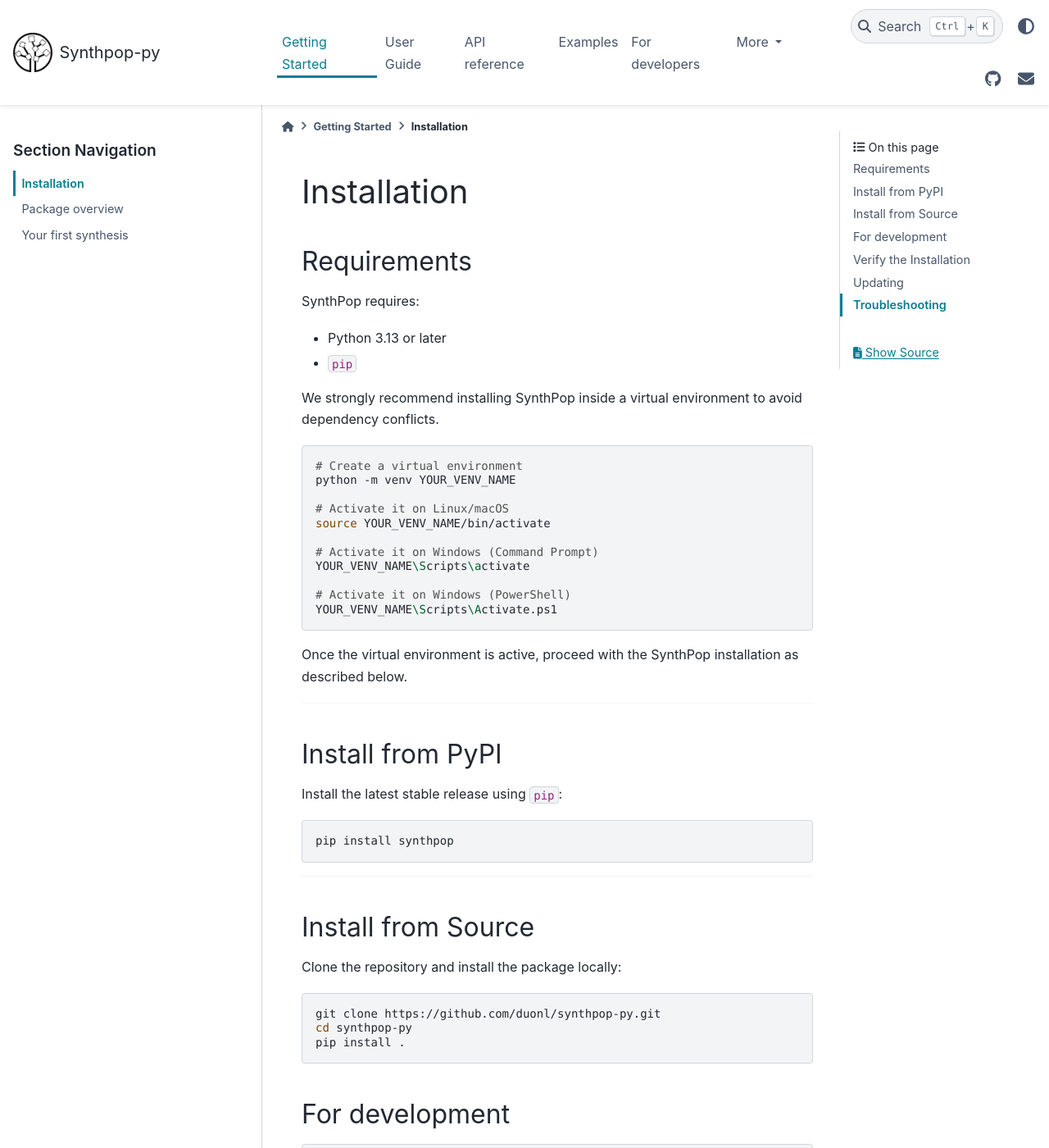
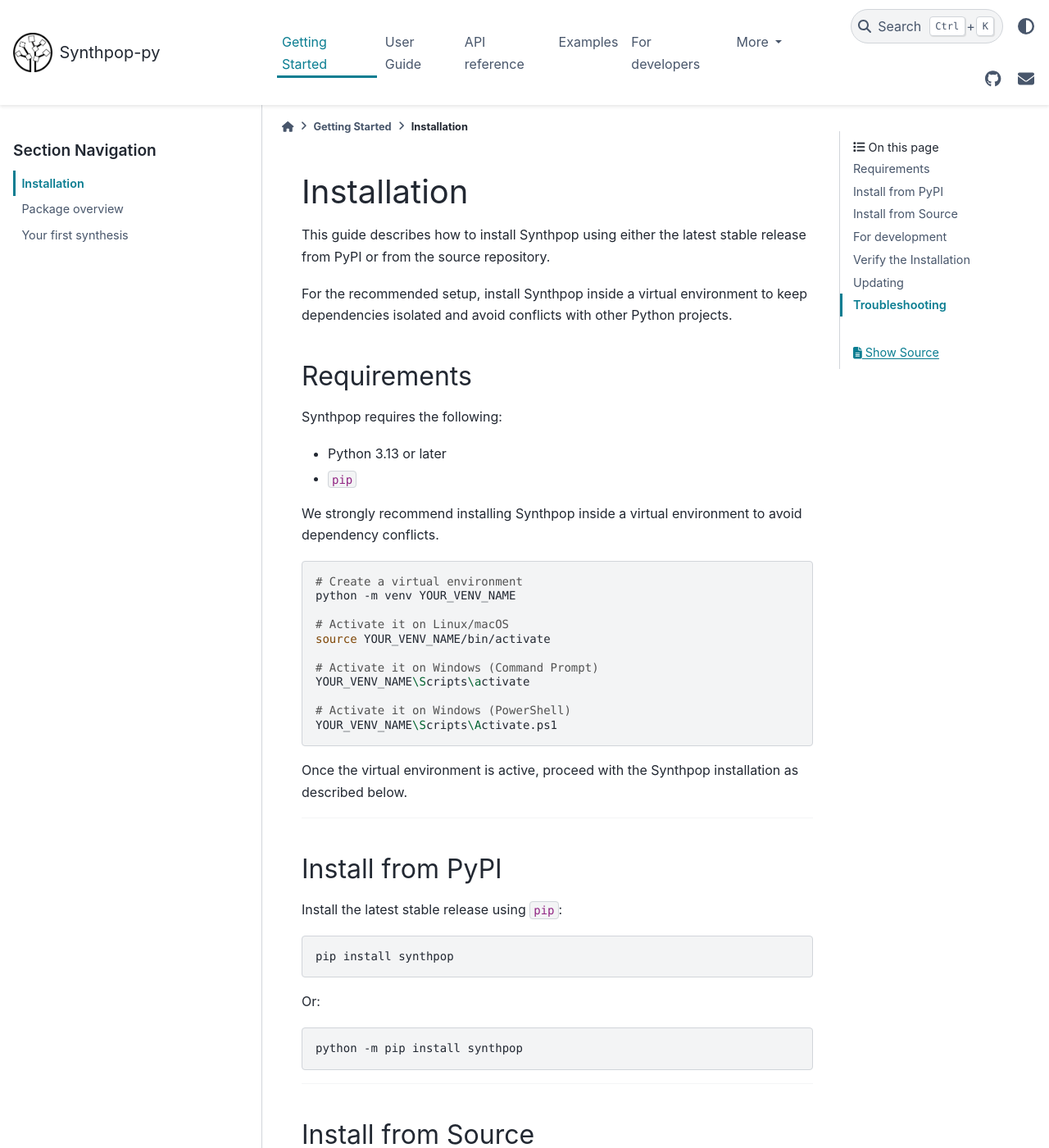
Before and after one commit to duonl/synthpop-py, a Sphinx documentation site: the page built from docs/source/getting_started/installation.md, in a window 1280 px wide and 1400 px high. Shown: the whole window at 82% size. Built offline with Sphinx 7.4.7 and the PyData theme 0.15.4, drawn with Linux system fonts in a browser that asks for light colours; some of the changed text lies outside the part shown.

Commit message:
Changed to python -m pip install

````diff
--- a/docs/source/getting_started/installation.md
+++ b/docs/source/getting_started/installation.md
@@ -1,13 +1,18 @@
 # Installation
+
+This guide describes how to install Synthpop using either the latest stable release from PyPI or from the source repository.
+
+For the recommended setup, install Synthpop inside a virtual environment to keep dependencies isolated and avoid conflicts with other Python projects.
+
 
 ## Requirements
 
-SynthPop requires:
+Synthpop requires the following:
 
 - Python 3.13 or later
 - `pip`
 
-We strongly recommend installing SynthPop inside a virtual environment to avoid dependency conflicts.
+We strongly recommend installing Synthpop inside a virtual environment to avoid dependency conflicts.
 
 ```bash
 # Create a virtual environment
@@ -23,7 +28,7 @@ YOUR_VENV_NAME\Scripts\activate
 YOUR_VENV_NAME\Scripts\Activate.ps1
 ```
 
-Once the virtual environment is active, proceed with the SynthPop installation as described below.
+Once the virtual environment is active, proceed with the Synthpop installation as described below.
 
 ---
 
@@ -35,6 +40,12 @@ Install the latest stable release using `pip`:
 pip install synthpop
 ```
 
+Or:
+
+```bash
+python -m pip install synthpop
+```
+
 ---
 
 ## Install from Source
@@ -44,7 +55,7 @@ Clone the repository and install the package locally:
 ```bash
 git clone https://github.com/duonl/synthpop-py.git
 cd synthpop-py
-pip install .
+python -m pip install .
 ```
 
 ## For development
@@ -57,7 +68,7 @@ cd synthpop-py
 The project uses **pipx** and **Poetry** for dependency management. Follow the steps below after cloning the repository.
 
 1. Open a terminal in the root of the repository.
-2. Install pipx: ```py -m pip install --user pipx```
+2. Install pipx: ```python -m pip install --user pipx```
 3. Navigate to Scripts folder (the exact path is shown in the warning from the previous command): ```cd <USER folder>\AppData\Roaming\Python\Python<VERSIE>\Scripts```.
 4. Add pipx to your $PATH: ```run .\pipx.exe ensurepath```
 5. Close the terminal and open a new one (anywhere).
@@ -79,7 +90,7 @@ You can close the terminal.
 
 ## Verify the Installation
 
-Verify that SynthPop is installed correctly:
+Verify that Synthpop is installed correctly:
 
 ```bash
 python -c "import synthpop"
@@ -100,14 +111,14 @@ If no errors are raised, the installation was successful.
 Upgrade to the latest release with:
 
 ```bash
-pip install --upgrade synthpop
+python -m pip install --upgrade synthpop
 ```
 
 If you installed from source:
 
 ```bash
 git pull
-pip install .
+python -m pip install .
 ```
 
 ---
````
